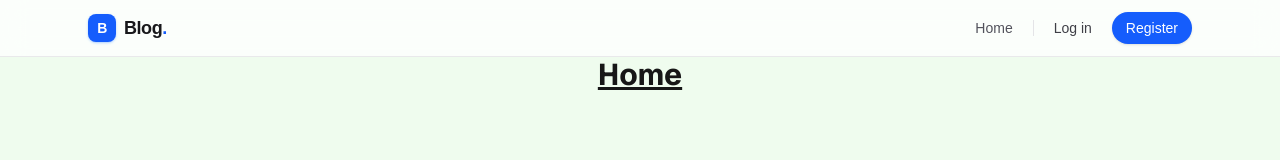
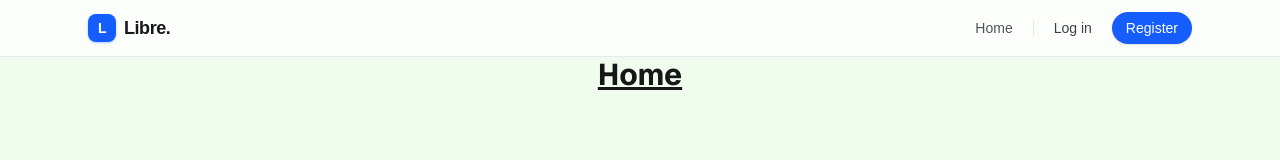
Before and after one commit to Nouh1408/blog_front, a Next.js app: page / in a window 1280 px wide. Shown: the top 160 px of the page. Built offline with nearby package versions, Linux system fonts and the light colour scheme.

Commit message:
updated routes in navbar

```diff
--- a/app/_components/Navbar.tsx
+++ b/app/_components/Navbar.tsx
@@ -9,11 +9,11 @@ export default function Navbar() {
           href="/"
           className="flex items-center gap-2 font-bold text-lg tracking-tight text-zinc-900 dark:text-zinc-100 hover:opacity-90 transition-opacity"
         >
-          <span className="w-7 h-7 rounded-lg bg-blue-600 text-white flex items-center justify-center text-sm font-black shadow-sm shadow-blue-500/30">
-            B
+          <span className="w-7 h-7 rounded-lg bg-blue-600 text-white flex items-center justify-center text-sm font-black shadow-sm shadow-blue-500/30 ">
+            L
           </span>
-          <span>
-            Blog<span className="text-blue-600">.</span>
+          <span className="hover:text-blue-600 hover:scale-110 transition-all">
+            Libre<span className="hover:animate-bounce hover:text-blue-600 hover:scale-110 transition-all">.</span>
           </span>
         </Link>
 
@@ -29,14 +29,14 @@ export default function Navbar() {
           <span className="h-4 w-px bg-zinc-200 dark:bg-zinc-800" aria-hidden="true" />
 
           <Link
-            href="/login"
+            href="/auth/login"
             className="text-sm font-medium text-zinc-700 hover:text-zinc-950 dark:text-zinc-300 dark:hover:text-zinc-50 transition-colors"
           >
             Log in
           </Link>
 
           <Link
-            href="/auth"
+            href="/auth/register"
             className="text-sm font-medium px-3.5 py-1.5 rounded-full bg-blue-600 hover:bg-blue-700 text-white shadow-sm hover:shadow transition-all"
           >
             Register
```
